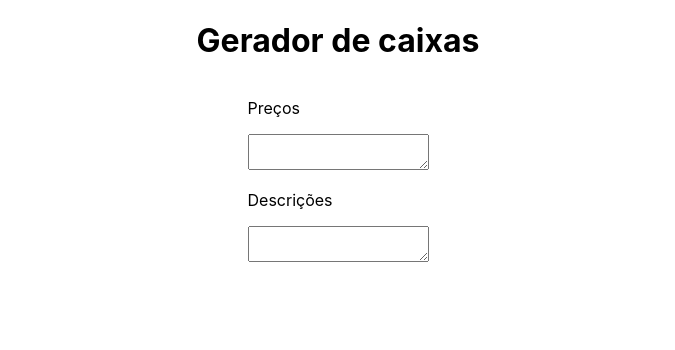
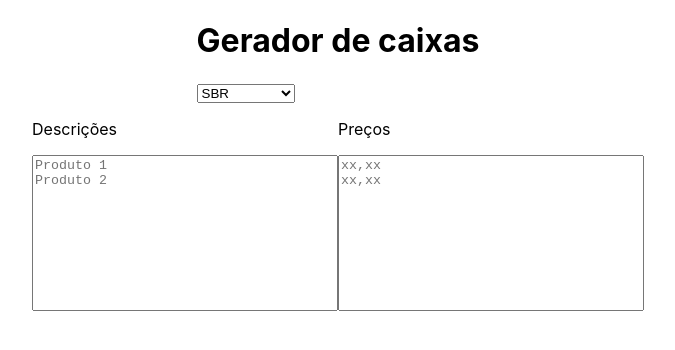
Before and after one commit to Tamicktom/price_tags, a React (Vite) app: page / in a window 1280 px wide. Shown: the top 350 px of the page, without its empty margins (302-977 px from the left). Built offline with nearby package versions, Linux system fonts and the light colour scheme.

Commit message:
update de organização

```diff
--- a/src/App.css
+++ b/src/App.css
@@ -13,6 +13,17 @@ main .top{
   align-items:center;
   flex-direction:column;
 }
+main .top .right{
+  display:flex;
+  justify-content:center;
+  align-items:center;
+  flex-direction:row;
+}
+main .top .right textarea{
+  width: 300px;
+  height: 150px;
+  resize: none;
+}
 
 main .bottom{
   display:flex;
--- a/src/App.jsx
+++ b/src/App.jsx
@@ -1,6 +1,6 @@
 import React, { useState } from 'react';
 import './App.css';
-import SBR from './caixas/sbr/SBR';
+import SBR from './caixas/sbr/SBR.jsx';
 
 function App() {
   const [preco, setPreco] = useState(0);
@@ -50,22 +50,37 @@ function App() {
 
   return (
     <main>
+      <div className="top">
+        <div className="left">
           <h1>Gerador de caixas</h1>
-      <div className="top">
+          <select name="Mercado" id="mercado">
+            <option value="sbr">SBR</option>
+            <option value="pessoto">Pessoto</option>
+            <option value="ponto_certo">Ponto Certo</option>
+            <option value="ja">JA</option>
+            <option value="falavina">Falavina</option>
+            <option value="supervalle_1">SuperValle 1</option>
+            <option value="supervalle_2">SuperValle 2</option>
+          </select>
+        </div>
+        <div className="right">
+          <div>
+            <p>Descrições</p>
+            <textarea
+              placeholder={`Produto 1\nProduto 2`}
+              onChange={
+                e => setDescricao(tratarDescricao(e.target.value))
+              } />
+          </div>
           <div>
             <p>Preços</p>
             <textarea
+              placeholder={`xx,xx\nxx,xx`}
               onChange={
                 e => setPreco(tratarPrecos(e.target.value))
               }
             />
           </div>
-        <div>
-          <p>Descrições</p>
-          <textarea
-            onChange={
-              e => setDescricao(tratarDescricao(e.target.value))
-            } />
         </div>
       </div>
       <div className="bottom">
```
Lines whose indentation alone changed are shown as unchanged.
